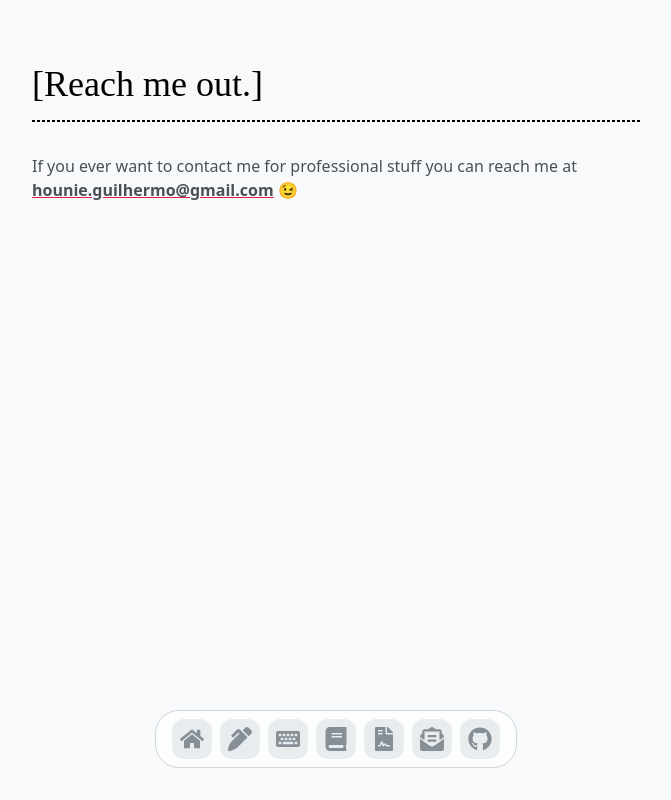
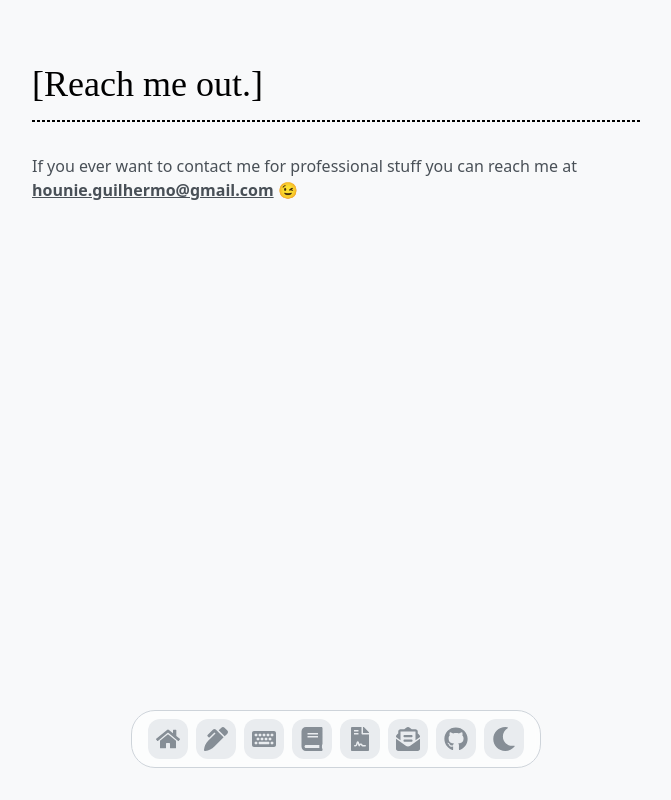
Before and after one commit to guilhermohounie/hounie, a Next.js app: page /contact in a window 1280 px wide. Shown: the whole page, without its empty margins (304-975 px from the left). Built offline with nearby package versions, Linux system fonts and the light colour scheme.

Commit message:
added dark mode

```diff
--- a/package.json
+++ b/package.json
@@ -15,6 +15,7 @@
     "gray-matter": "^4.0.3",
     "next": "12.1.0",
     "next-seo": "^5.1.0",
+    "next-themes": "^0.1.1",
     "react": "17.0.2",
     "react-dom": "17.0.2",
     "react-icons": "^4.3.1",
--- a/src/components/common/Dock/index.tsx
+++ b/src/components/common/Dock/index.tsx
@@ -1,5 +1,6 @@
+import { useTheme } from "next-themes";
 import Link from "next/link";
-import type { FC } from "react";
+import { FC, useEffect, useState } from "react";
 import {
   FaBook,
   FaEnvelopeOpenText,
@@ -7,13 +8,15 @@ import {
   FaGithub,
   FaHome,
   FaKeyboard,
+  FaMoon,
   FaPenAlt,
+  FaSun,
 } from "react-icons/fa";
 
 export const Dock: FC = () => {
   return (
     <footer className="fixed z-10 flex items-end justify-center bottom-8 inset-x-4">
-      <ul className="flex gap-2 px-4 py-2 overflow-x-scroll bg-white border border-gray-400 rounded-3xl bg-opacity-60 backdrop-blur-sm">
+      <ul className="flex gap-2 px-4 py-2 overflow-x-scroll bg-white border border-gray-400 rounded-3xl bg-opacity-60 backdrop-blur-sm dark:bg-beaver-900 dark:border-gray-800">
         <li>
           <DockLink href="/" label="homepage">
             <FaHome size={24} />
@@ -53,10 +56,16 @@ export const Dock: FC = () => {
             <FaGithub size={24} />
           </DockLink>
         </li>
+        <li>
+          <DockThemeButton />
+        </li>
       </ul>
     </footer>
   );
 };
+
+const dockItemClassName =
+  "block p-2 text-gray-600 transition duration-300 ease-in-out bg-gray-200 rounded-xl hover:scale-110 dark:bg-beaver-800 w-10 h-10 flex items-center justify-center";
 
 interface DockLinkProps {
   isExternal?: boolean;
@@ -65,12 +74,15 @@ interface DockLinkProps {
 }
 
 const DockLink: FC<DockLinkProps> = ({ href, isExternal = false, children, label }) => {
-  const className =
-    "block p-2 text-gray-600 transition duration-300 ease-in-out bg-gray-200 rounded-xl hover:scale-110";
-
   if (isExternal) {
     return (
-      <a aria-label={label} className={className} href={href} target="_blank" rel="noreferrer">
+      <a
+        aria-label={label}
+        className={dockItemClassName}
+        href={href}
+        target="_blank"
+        rel="noreferrer"
+      >
         {children}
       </a>
     );
@@ -78,9 +90,28 @@ const DockLink: FC<DockLinkProps> = ({ href, isExternal = false, children, label
 
   return (
     <Link href={href}>
-      <a aria-label={label} className={className}>
+      <a aria-label={label} className={dockItemClassName}>
         {children}
       </a>
     </Link>
   );
 };
+
+const DockThemeButton: FC = () => {
+  const { theme, setTheme, resolvedTheme } = useTheme();
+  const [mounted, setMounted] = useState(false);
+
+  const toggleTheme = () => {
+    setTheme(resolvedTheme === "light" ? "dark" : "light");
+  };
+
+  useEffect(() => {
+    setMounted(true);
+  }, []);
+
+  return (
+    <button onClick={toggleTheme} className={dockItemClassName}>
+      {mounted && theme === "dark" ? <FaSun size={24} /> : <FaMoon size={24} />}
+    </button>
+  );
+};
--- a/src/components/common/PageHeader/index.tsx
+++ b/src/components/common/PageHeader/index.tsx
@@ -12,7 +12,7 @@ export const PageHeader: FC<PageHeaderProps> = ({ title, description }) => {
         <h2>{title}</h2>
         {description && <p>{description}</p>}
       </div>
-      <hr className="border border-black border-dashed" />
+      <hr className="border border-black border-dashed dark:border-white" />
     </header>
   );
 };
--- a/src/components/common/Word/index.tsx
+++ b/src/components/common/Word/index.tsx
@@ -8,7 +8,7 @@ interface WordProps {
 
 export const Word: FC<WordProps> = ({ word, source, meaning }) => {
   return (
-    <li className="p-4 border-l-2 border-black border-dashed">
+    <li className="p-4 border-l-2 border-black border-dashed dark:border-white">
       <h4>
         <a href={source} className="underline" target="_blank" rel="noreferrer">
           {word}
--- a/src/pages/_app.tsx
+++ b/src/pages/_app.tsx
@@ -1,10 +1,15 @@
 import "@/styles/global.css";
 import "@/styles/post.css";
+import { ThemeProvider } from "next-themes";
 import type { AppProps } from "next/app";
 import type { FC } from "react";
 
 const App: FC<AppProps> = ({ Component, pageProps }) => {
-  return <Component {...pageProps} />;
+  return (
+    <ThemeProvider attribute="class">
+      <Component {...pageProps} />
+    </ThemeProvider>
+  );
 };
 
 export default App;
--- a/src/pages/_document.tsx
+++ b/src/pages/_document.tsx
@@ -5,7 +5,7 @@ const Document: FC<DocumentProps> = () => {
   return (
     <Html dir="ltr" lang="en">
       <Head />
-      <body className="bg-gray-50">
+      <body>
         <Main />
         <NextScript />
       </body>
--- a/src/styles/global.css
+++ b/src/styles/global.css
@@ -8,8 +8,8 @@
   font-weight: 400 700;
 }
 
-* {
-  text-decoration-color: rgba(225, 29, 72, 1);
+body {
+  @apply bg-gray-50 dark:bg-beaver-900;
 }
 
 h1,
@@ -46,5 +46,5 @@ h6 {
 }
 
 p {
-  @apply text-gray-700;
+  @apply text-gray-700 dark:text-gray-400;
 }
--- a/tailwind.config.js
+++ b/tailwind.config.js
@@ -1,5 +1,6 @@
 module.exports = {
   content: ["./src/components/**/*.tsx", "./src/pages/**/*.tsx"],
+  darkMode: "class",
   theme: {
     extend: {
       colors: {
```
Also changed, not shown: src/pages/articles/p/hello/index.mdx (+1 -11 lines), 2 other files (tests, documents, lock files or other folders).
